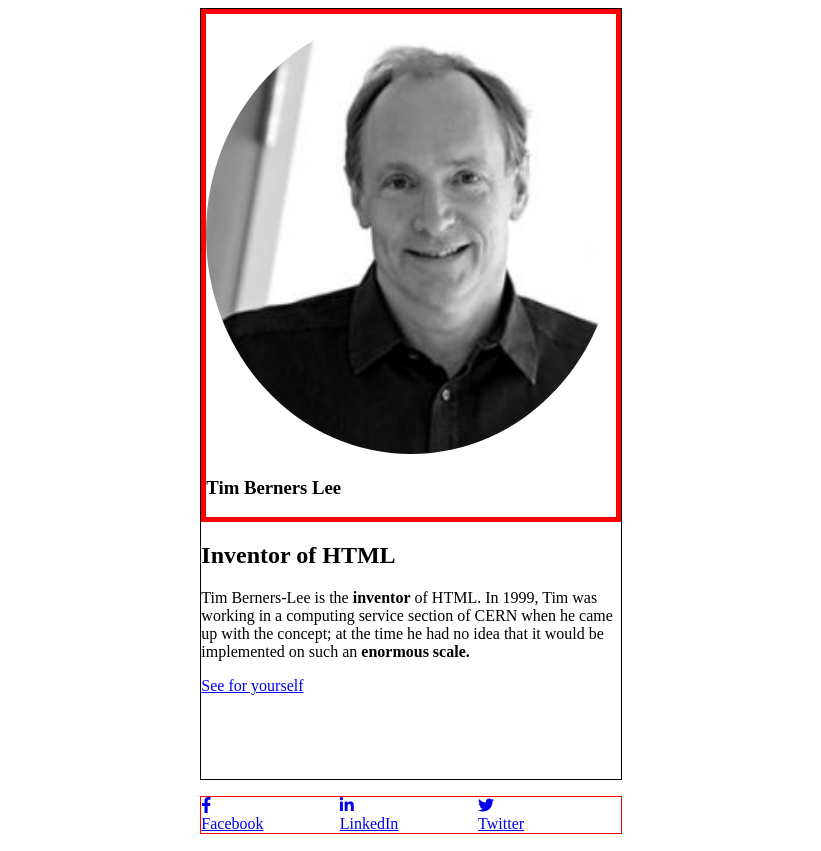
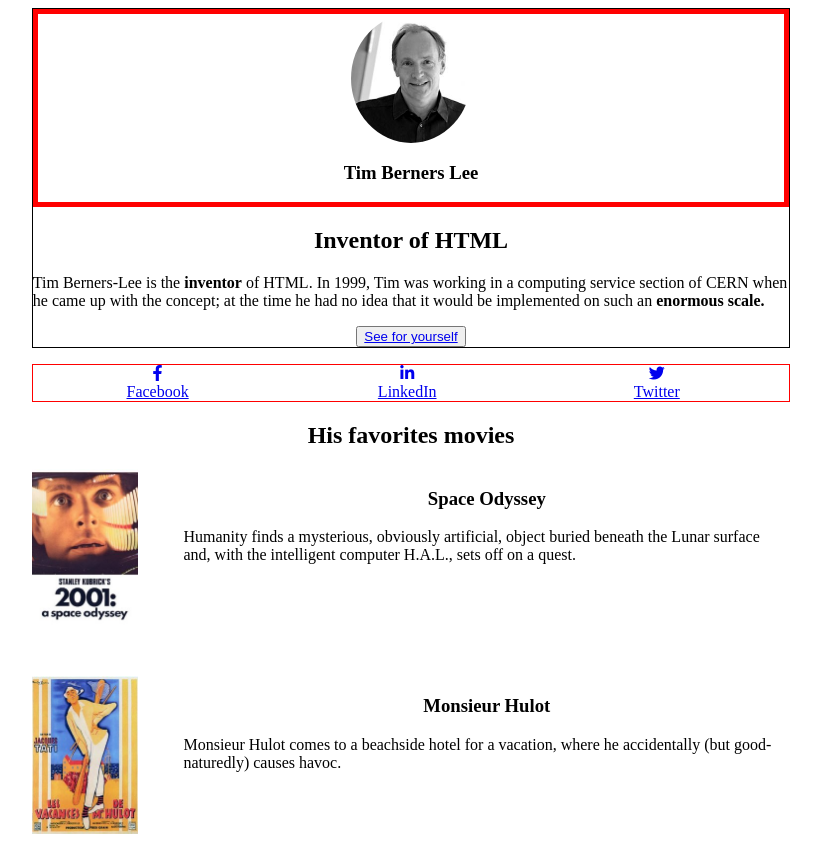
Before and after one commit to AlejoVE/tim-berners-lee, a plain HTML site: page index.html in a window 1280 px wide. Shown: the top 851 px of the page, without its empty margins (229-1050 px from the left). Drawn offline with Linux system fonts and the light colour scheme.

Commit message:
Complete centered

```diff
--- a/index.html
+++ b/index.html
@@ -21,6 +21,7 @@
 						<img
 							src="/images/tim_berners_lee.jpg"
 							alt="Tim Berners Lee"
+							id="photo"
 						/>
 						<h1>Tim Berners Lee</h1>
 					</div>
@@ -33,9 +34,11 @@
 							no idea that it would be implemented on such an
 							<strong>enormous scale.</strong>
 						</p>
-						<a href="https://en.wikipedia.org/wiki/Tim_Berners-Lee"
-							>See for yourself</a
-						>
+						<button>
+							<a href="https://en.wikipedia.org/wiki/Tim_Berners-Lee"
+								>See for yourself</a
+							>
+						</button>
 					</div>
 				</section>
 				<section>
@@ -61,7 +64,11 @@
 				<section id="wrapper-movies ">
 					<h2>His favorites movies</h2>
 					<div class="grid-movie">
-						<img src="/images/space_odyssey.jpg" alt="Space odyssey" />
+						<img
+							class="image-movie"
+							src="/images/space_odyssey.jpg"
+							alt="Space odyssey"
+						/>
 						<div>
 							<h3>Space Odyssey</h3>
 							<p>
@@ -72,7 +79,11 @@
 						</div>
 					</div>
 					<div class="grid-movie">
-						<img src="/images/mister_hulot.jpg" alt="Space odyssey" />
+						<img
+							class="image-movie"
+							src="/images/mister_hulot.jpg"
+							alt="Space odyssey"
+						/>
 						<div>
 							<h3>Monsieur Hulot</h3>
 							<p>
@@ -83,7 +94,11 @@
 						</div>
 					</div>
 					<div class="grid-movie">
-						<img src="/images/alien.jpg" alt="Space odyssey" />
+						<img
+							class="image-movie"
+							src="/images/alien.jpg"
+							alt="Space odyssey"
+						/>
 						<div>
 							<h3>Alien</h3>
 							<p>
--- a/style.css
+++ b/style.css
@@ -3,15 +3,29 @@
     padding-left: 0pt;
 }
 
-img {
-    width: 100%;
+button {
+    margin: 0 auto;
+    display: block;
+}
+
+#photo {
+    width: 120px;
+    height: auto;
     border-radius: 50%;
+    display:block;
+    margin:auto;
+}
+
+.image-movie {
+    width: 70%;
+    height: auto;
 }
 
 #wrapper-social-media {
     display: grid;
     grid-template-columns: repeat(3, 33%);
     border: 1px solid red;
+    text-align: center;
 }
 
 #wrapper-movies {
@@ -27,7 +41,7 @@
 
 .grid-main {
     display: grid;
-    grid-template-columns: 1fr 1fr 1fr;
+    grid-template-columns: 20% 60% 20%;
 }
 
 .grid-top {
@@ -38,7 +52,12 @@
 
 .grid-movie {
     display: grid;
-    grid-template-columns: 50% 50%;
+    grid-template-columns: 20% 80%;
+    padding-bottom: 50px;
+}
+
+h1, h2, h3 {
+    text-align: center;
 }
 
 #test {
```
